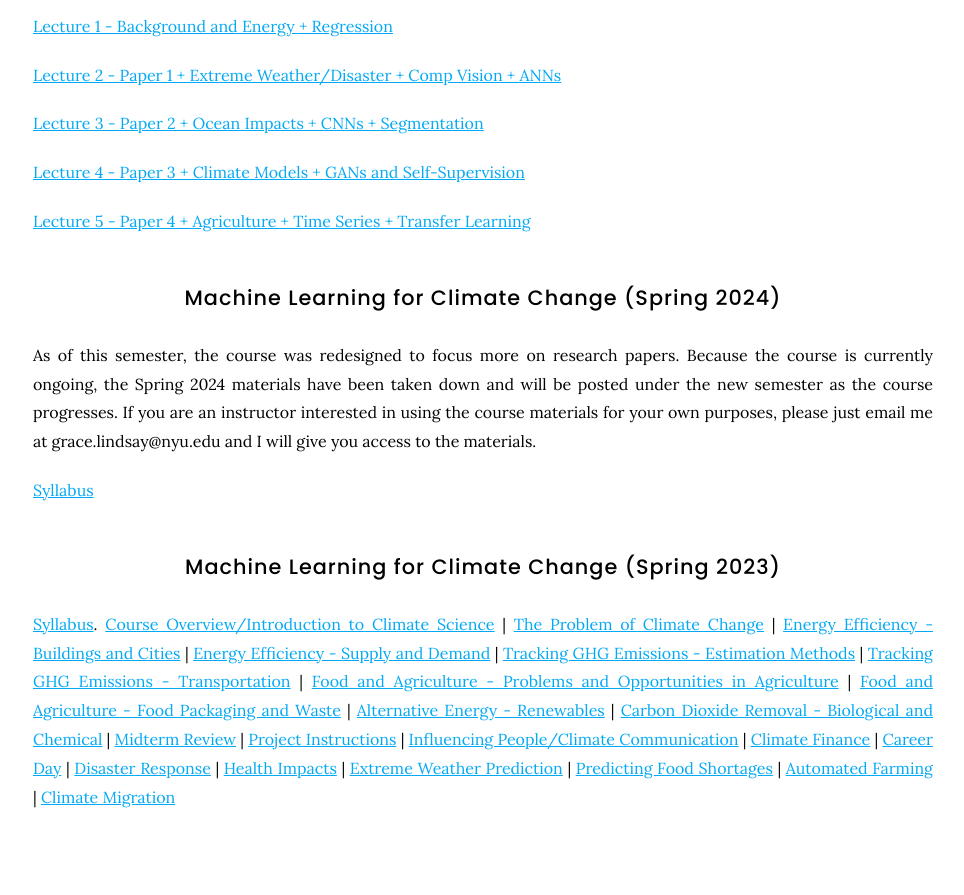
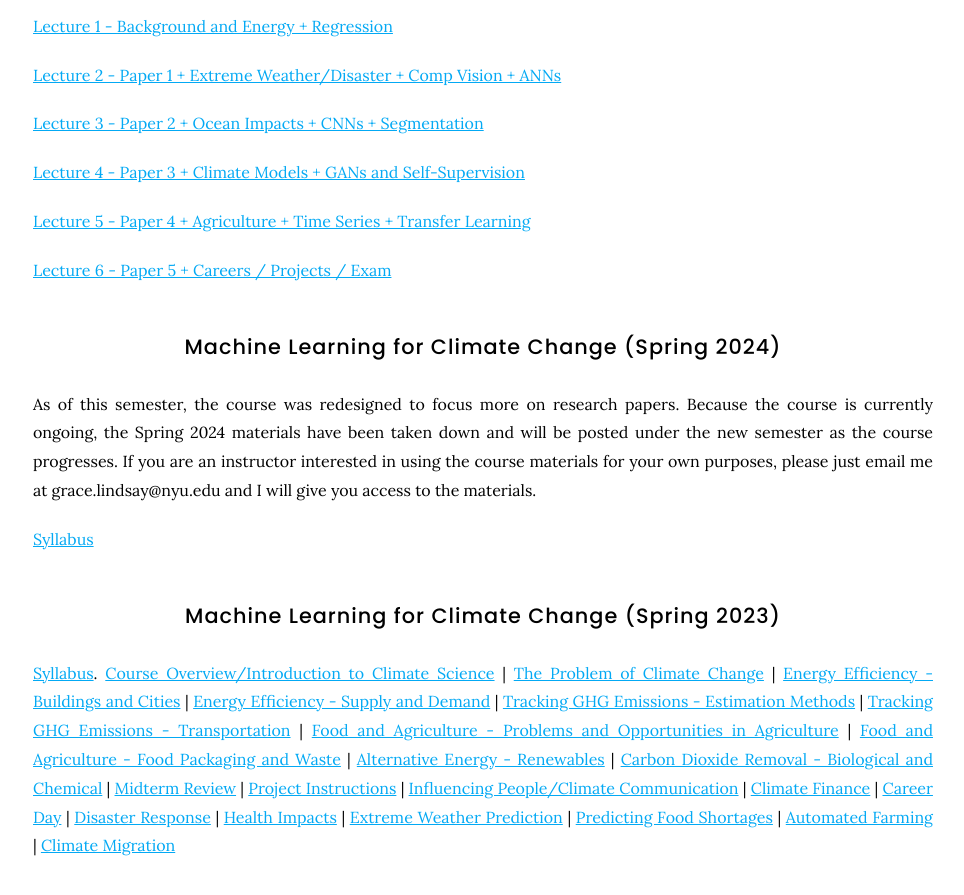
Before and after one commit to Lindsay-Lab/lindsay-lab.github.io, a Jekyll site: the page built from teaching/index.md, in a window 1280 px wide and 900 px high, scrolled down 577 px. Shown: the top 895 px of the window, without its empty margins (157-1121 px from the left). Built offline with Jekyll 4.4.1, drawn with Linux system fonts in a browser that asks for light colours; nearby versions of some CDN libraries.

Commit message:
Update index.md

```diff
--- a/teaching/index.md
+++ b/teaching/index.md
@@ -22,6 +22,8 @@ I usually teach Data Literacy for Psychology (PSYCH-UA 8) in the Fall and Machin
 [Lecture 4 - Paper 3 + Climate Models + GANs and Self-Supervision](https://lindsay-lab.github.io/ClimateML_Lectures/Lecture%204%20-%20Paper%203%20%2B%20Climate%20Models%20%2B%20GANs%20and%20Self-Supervision2025.pdf)
 
 [Lecture 5 - Paper 4 + Agriculture + Time Series + Transfer Learning](https://lindsay-lab.github.io/ClimateML_Lectures/Lecture%205%20-%20Paper%204%20%2B%20Agriculture%20%2B%20Time%20Series%20%2B%20Transfer%20Learning2025.pdf)
+
+[Lecture 6 - Paper 5 + Careers / Projects / Exam](https://lindsay-lab.github.io/ClimateML_Lectures/Lecture 6 - Paper 5 %2B Career_Project Info.pdf)
 
 ## Machine Learning for Climate Change (Spring 2024)
 As of this semester, the course was redesigned to focus more on research papers. Because the course is currently ongoing, the Spring 2024 materials have been taken down and will be posted under the new semester as the course progresses. If you are an instructor interested in using the course materials for your own purposes, please just email me at grace.lindsay@nyu.edu and I will give you access to the materials.
```
